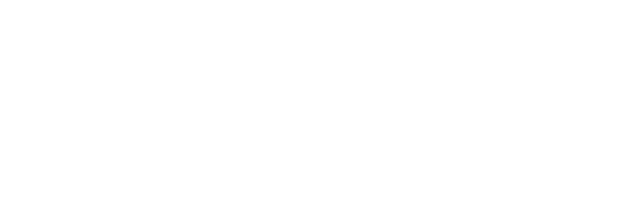
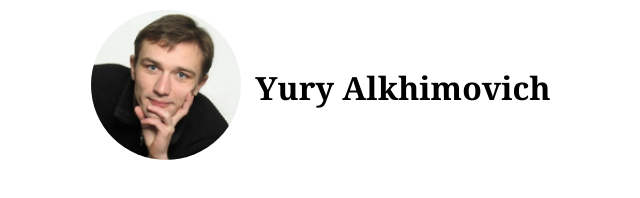
Before and after one commit to chfius/rsschool-cv, a plain HTML site: page index.html in a window 1280 px wide. Shown: the whole page, without its empty margins (37-677 px from the left). Drawn offline with Linux system fonts and the light colour scheme.

Commit message:
docs: add name and photo

```diff
--- a/index.html
+++ b/index.html
@@ -4,7 +4,16 @@
 <head>
     <meta charset="utf-8">
     <link rel="stylesheet" href="style.css" />
+    <title>About me</title>
 </head>
+<header>
+    <div class="photo">
+        <img src="avatar.jpg" alt="Yury Alkhimovich photo">
+    </div>
+    <div class="author">
+        <h1>Yury Alkhimovich</h1>
+    </div>
+</header>
 
 <body>
 </body>
--- a/style.css
+++ b/style.css
@@ -1,3 +1,32 @@
 body {
     max-width: 1024px;
+    margin: 0 auto;
+    padding: 10px 40px;
+
+    font-family: Georgia, "Times New Roman", Times, serif;
   }
+
+  .photo,
+  .author {
+    display: inline-block;
+
+    vertical-align: middle;
+  }
+
+  .author {
+    padding-left: 10px;
+  }
+
+  header img {
+    width: 150px;
+    height: 150px;
+
+    border-radius: 50%;
+  }
+
+  .contacts img {
+    height: 20px;
+    margin-right: 5px;
+
+    vertical-align: middle;
+  }
```
